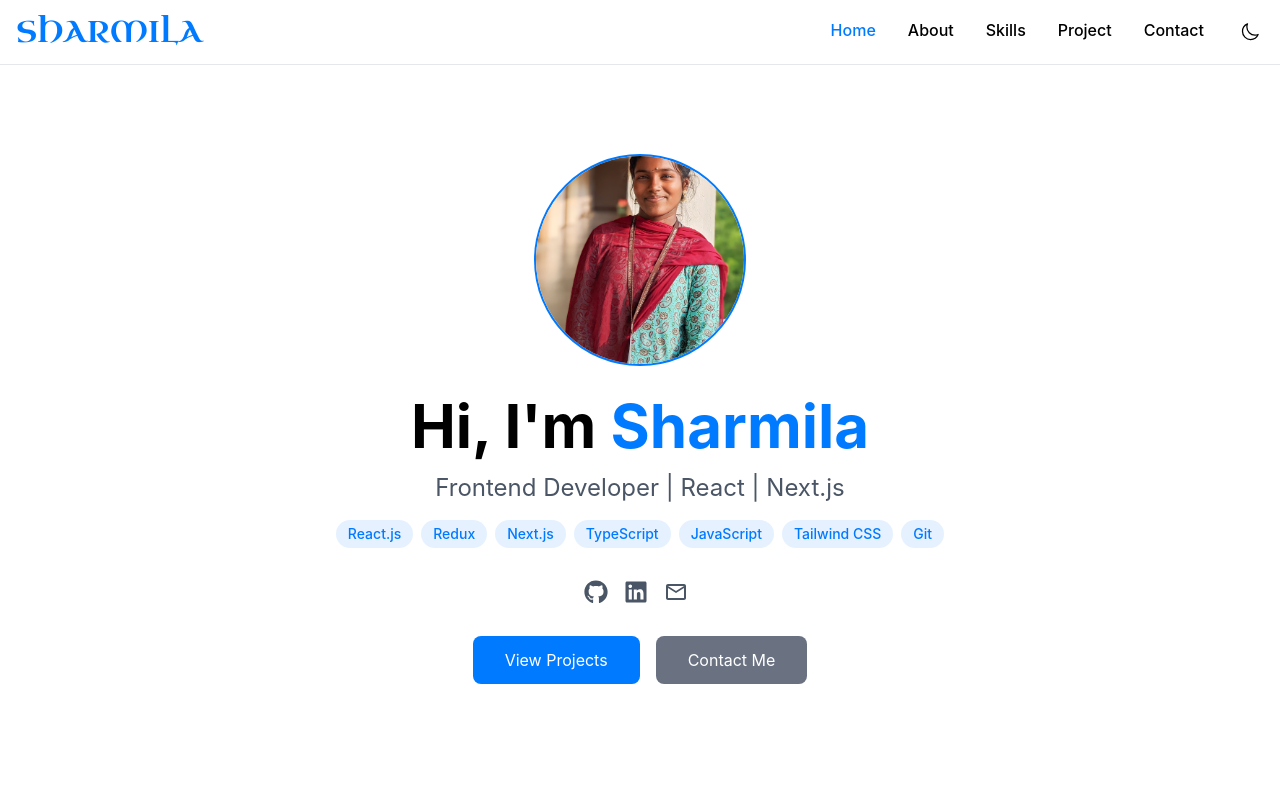
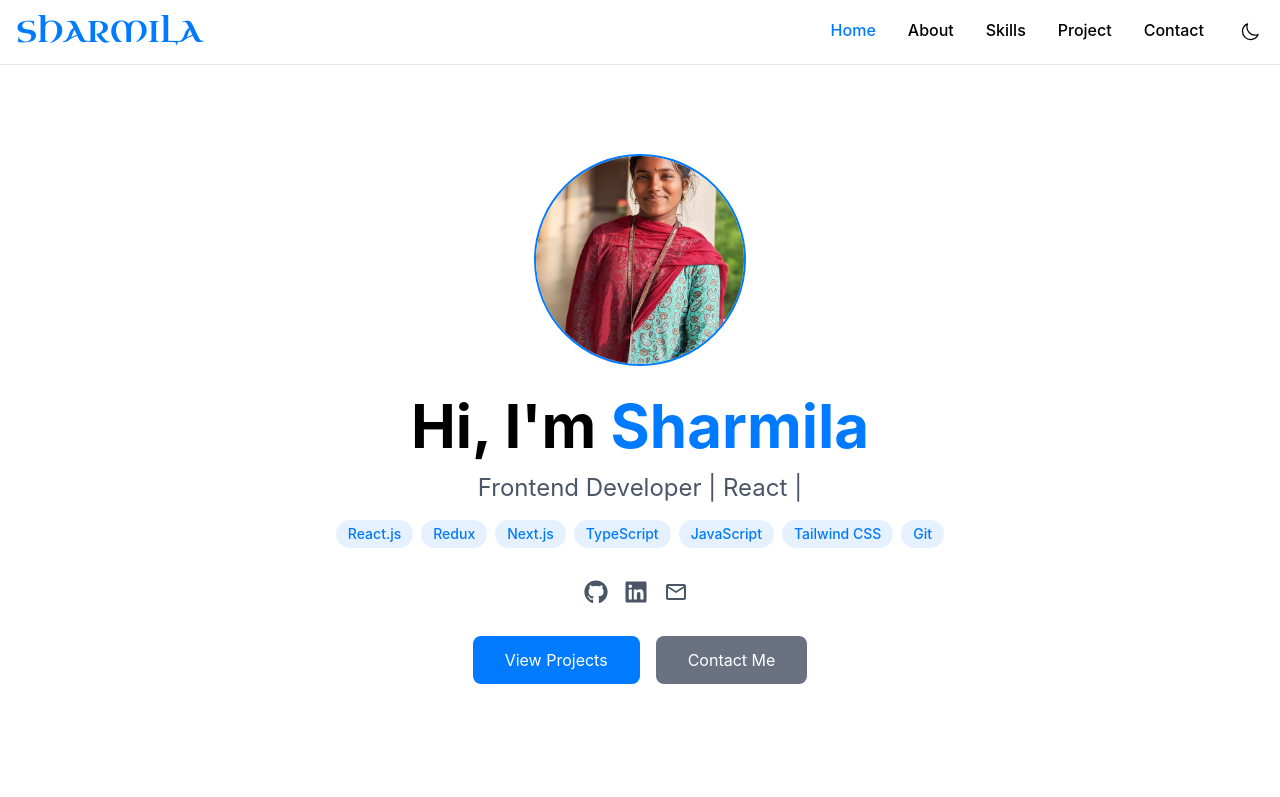
Before and after one commit to sharmilaraman/Sharmila-portfolio, a Next.js app: page / in a window 1280 px wide. Shown: the top 797 px of the page. Built offline with nearby package versions, Linux system fonts and the light colour scheme.

Commit message:
Update Main.tsx

```diff
--- a/src/app/components/Main.tsx
+++ b/src/app/components/Main.tsx
@@ -41,7 +41,7 @@ const Main = () => {
           className="text-xl md:text-2xl text-gray-600 dark:text-gray-300 mb-4"
           {...fadeInUp}
         >
-          Frontend Developer | React | Next.js
+          Frontend Developer | React |
         </motion.p>
         <motion.div className="flex flex-wrap justify-center gap-2 mb-8"  {...fadeInUp}>
           <span className="bg-primary/10 text-primary px-3 py-1 rounded-full text-sm font-medium">
```
